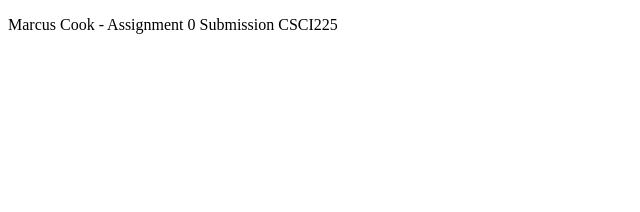
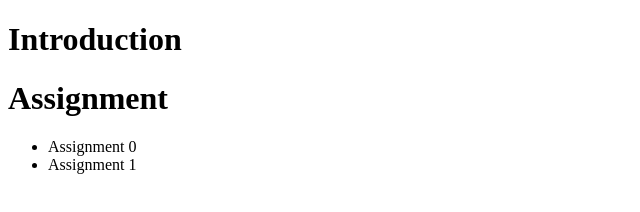
Before and after one commit to MarcusCook2/CSCI225, a plain HTML site: page index.html in a window 1280 px wide. Shown: the whole page, without its empty margins (0-640 px from the left). Drawn offline with Linux system fonts and the light colour scheme.

Commit message:
Update index.html

```diff
--- a/index.html
+++ b/index.html
@@ -6,9 +6,22 @@
         </title>
     </head>
     <body>
-        <p>
-            Marcus Cook - Assignment 0 Submission CSCI225
-        </p>
+    <div class="navbar"> </div>
+
+    <div class="introduction"> </div>
+
+    <h1>Introduction</h1>
+    <!-- introduction about self -->
+    <p></p>
+    <!-- img-->
+    <div class="assigment"> </div>
+    <h1>Assignment</h1>
+    <ul>
+    <li> Assignment 0 </li>
+    <li> Assignment 1 </li>
+    </ul>
+    <!-- link to assignment 1 pdf -->
+
     </body>
 
 </html>
```
